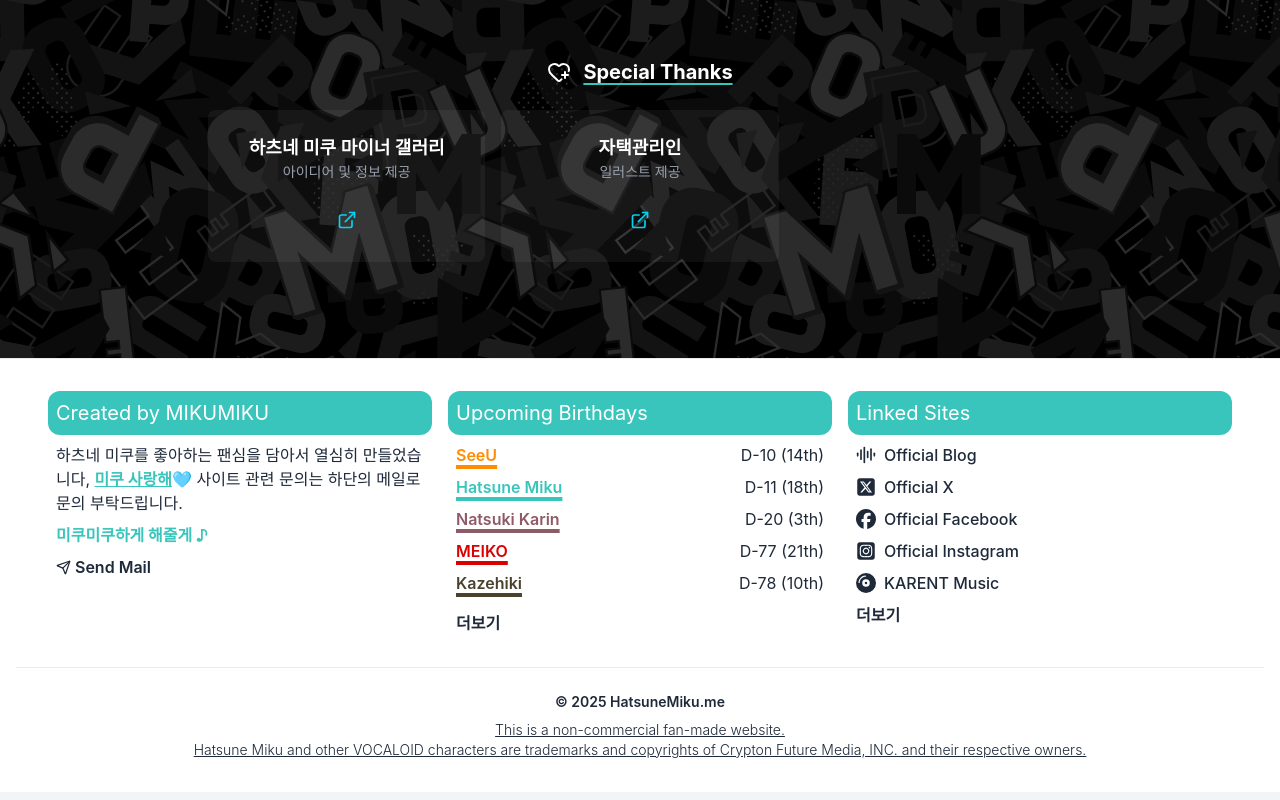
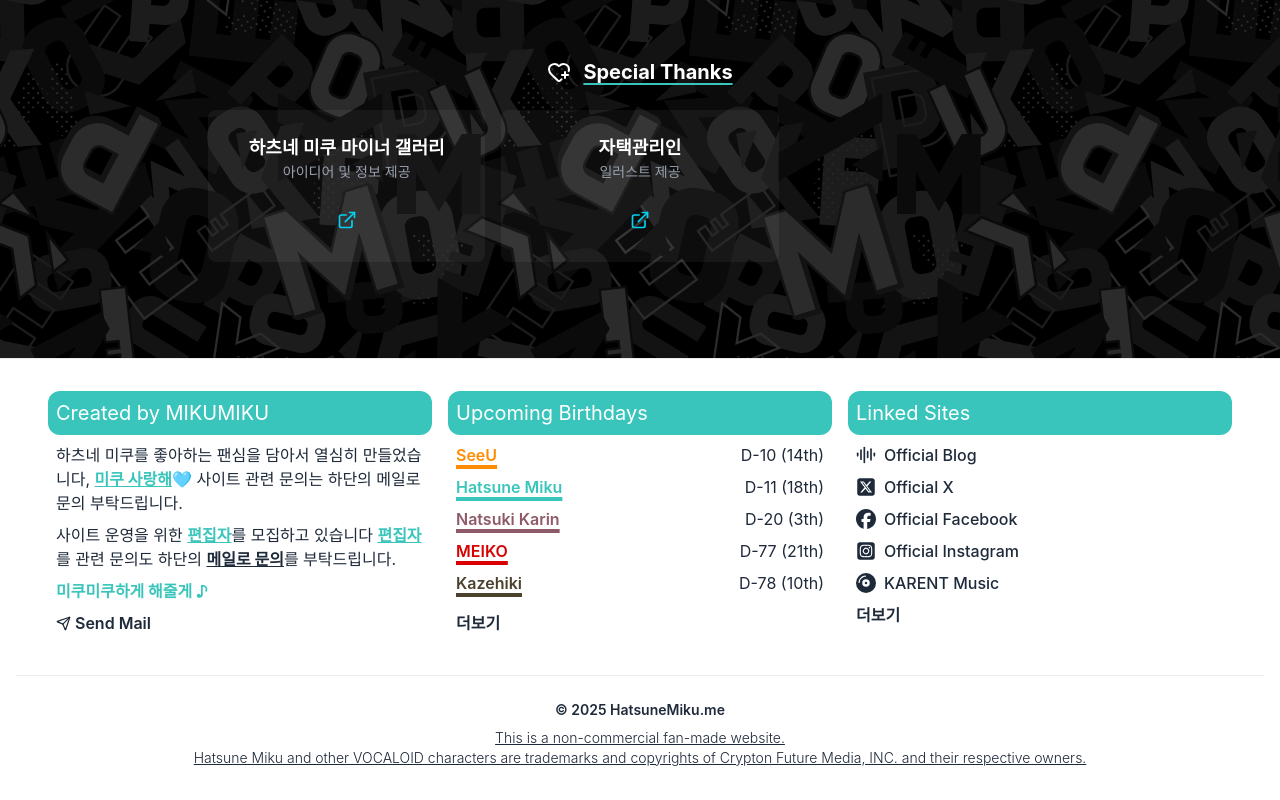
Before and after one commit to laterre39/hatsunemiku-me-service-2025, a Next.js app: page /about in a window 1280 px wide. Shown: the part 1228-2028 px from the top of the page. Built offline with nearby package versions, Linux system fonts and the light colour scheme.

Commit message:
design(footer): 푸터의 제작자 섹션에 편집자 모집 관련 문구 추가

```diff
--- a/src/components/Footer.tsx
+++ b/src/components/Footer.tsx
@@ -43,6 +43,7 @@
                             <p>하츠네 미쿠를 좋아하는 팬심을 담아서 열심히 만들었습니다, <span
                                 className="font-bold text-[#39C5BB] underline underline-offset-1">미쿠 사랑해</span>🩵 사이트 관련
                                 문의는 하단의 메일로 문의 부탁드립니다. </p>
+                            <p>사이트 운영을 위한 <span className="font-bold text-[#39C5BB] underline underline-offset-1">편집자</span>를 모집하고 있습니다 <span className="font-bold text-[#39C5BB] underline underline-offset-1">편집자</span>를 관련 문의도 하단의 <span className="font-bold underline underline-offset-1">메일로 문의</span>를 부탁드립니다.</p>
                             <p className="font-bold text-[#39C5BB]">미쿠미쿠하게 해줄게 ♪</p>
                             <a href="mailto:loff98997@gmail.com"
                                className="flex items-center gap-1 font-semibold hover:underline">
```
